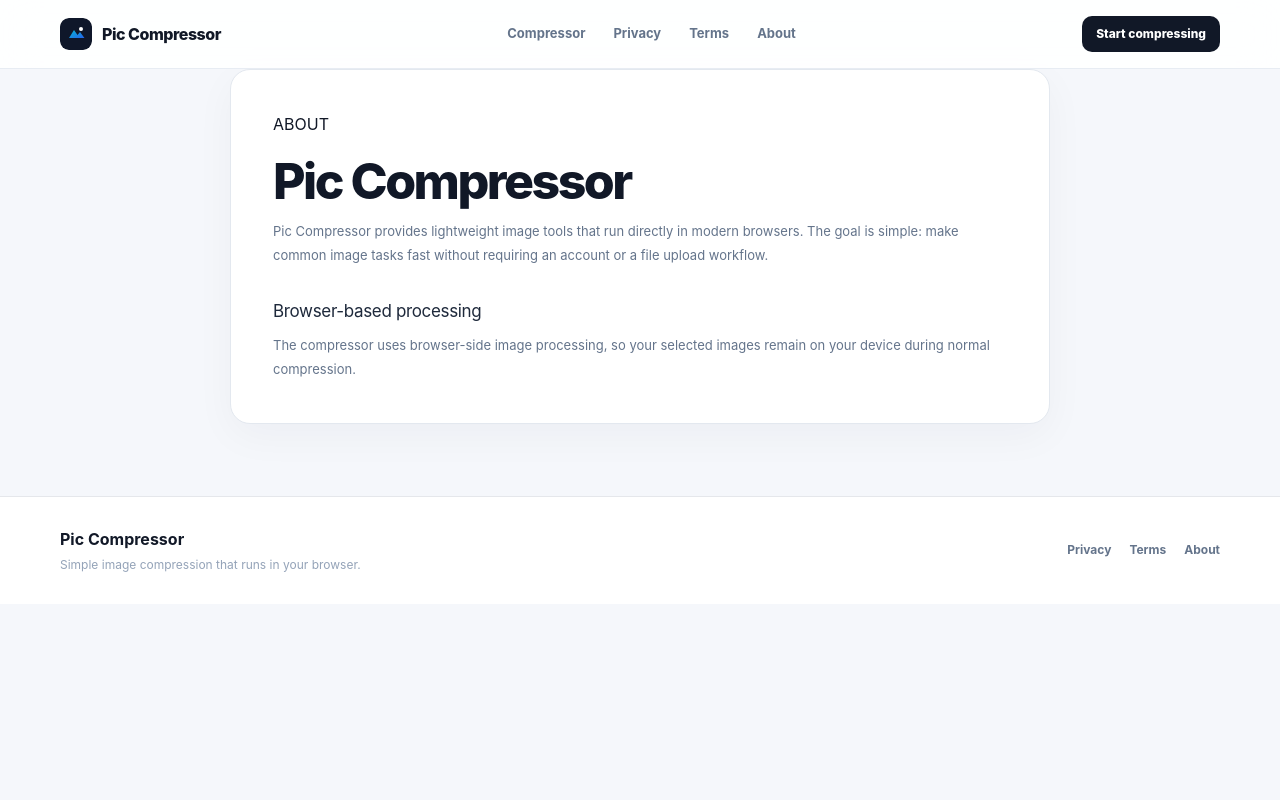
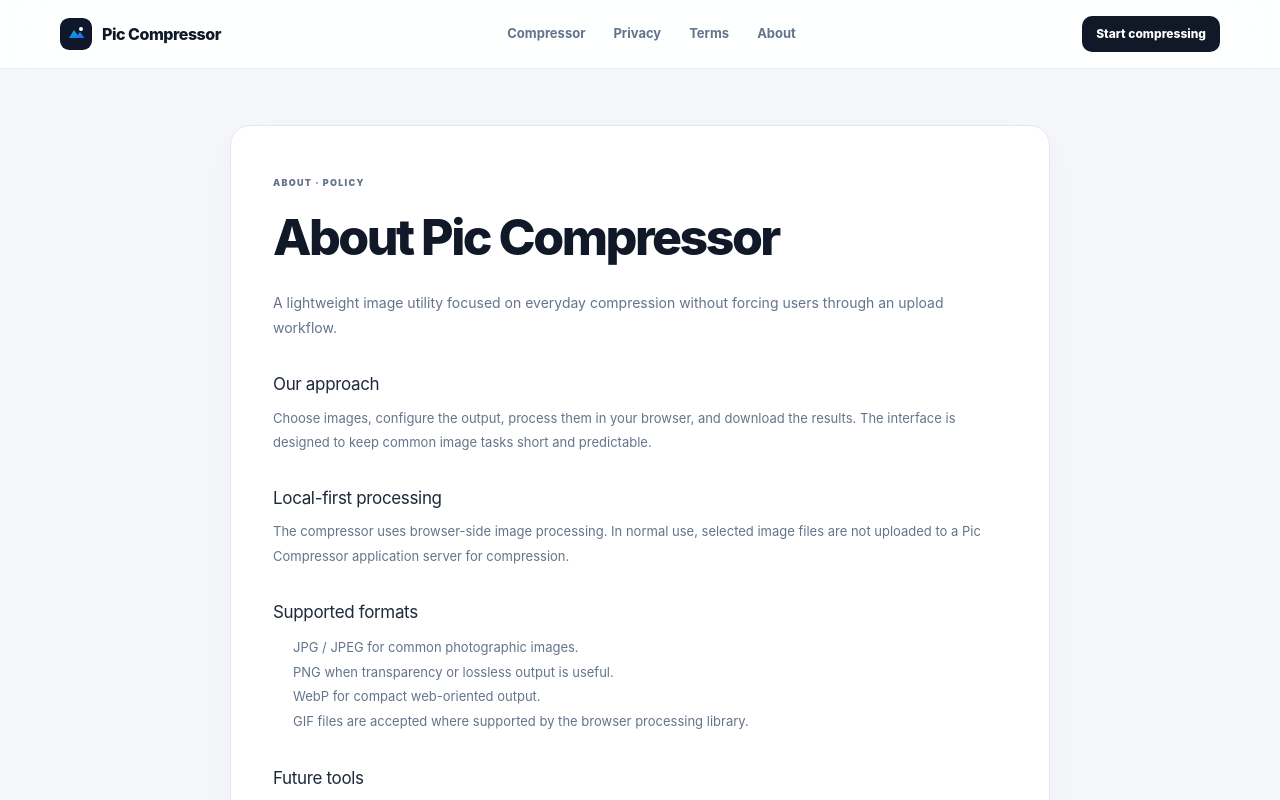
Before and after one commit to RyuSeiri/pic-compressor.github.io, a Next.js app: page /policy in a window 1280 px wide. Shown: the top 800 px of the page. Built offline with nearby package versions, Linux system fonts and the light colour scheme.

Commit message:
redesign: rebuild navigation and legal pages

```diff
--- a/app/policy/page.tsx
+++ b/app/policy/page.tsx
@@ -1 +1,11 @@
-export default function Policy(){return <article className="content-panel mx-auto my-8 max-w-4xl"><p className="section-kicker">ABOUT</p><h1 className="content-title">Pic Compressor</h1><p className="content-text">Pic Compressor provides lightweight image tools that run directly in modern browsers. The goal is simple: make common image tasks fast without requiring an account or a file upload workflow.</p><h2 className="content-subtitle">Browser-based processing</h2><p className="content-text">The compressor uses browser-side image processing, so your selected images remain on your device during normal compression.</p></article>}
+export default function Policy() {
+  return <main className="content-page"><article className="content-panel">
+    <span className="mini-label">ABOUT · POLICY</span><h1 className="content-title">About Pic Compressor</h1>
+    <p className="content-lead">A lightweight image utility focused on everyday compression without forcing users through an upload workflow.</p>
+    <h2 className="content-subtitle">Our approach</h2><p className="content-text">Choose images, configure the output, process them in your browser, and download the results. The interface is designed to keep common image tasks short and predictable.</p>
+    <h2 className="content-subtitle">Local-first processing</h2><p className="content-text">The compressor uses browser-side image processing. In normal use, selected image files are not uploaded to a Pic Compressor application server for compression.</p>
+    <h2 className="content-subtitle">Supported formats</h2><ul className="content-list"><li>JPG / JPEG for common photographic images.</li><li>PNG when transparency or lossless output is useful.</li><li>WebP for compact web-oriented output.</li><li>GIF files are accepted where supported by the browser processing library.</li></ul>
+    <h2 className="content-subtitle">Future tools</h2><p className="content-text">The project may expand into additional browser-based image utilities while keeping the same lightweight, local-first approach.</p>
+    <p className="content-meta">Last updated: September 2026</p>
+  </article></main>;
+}
```
